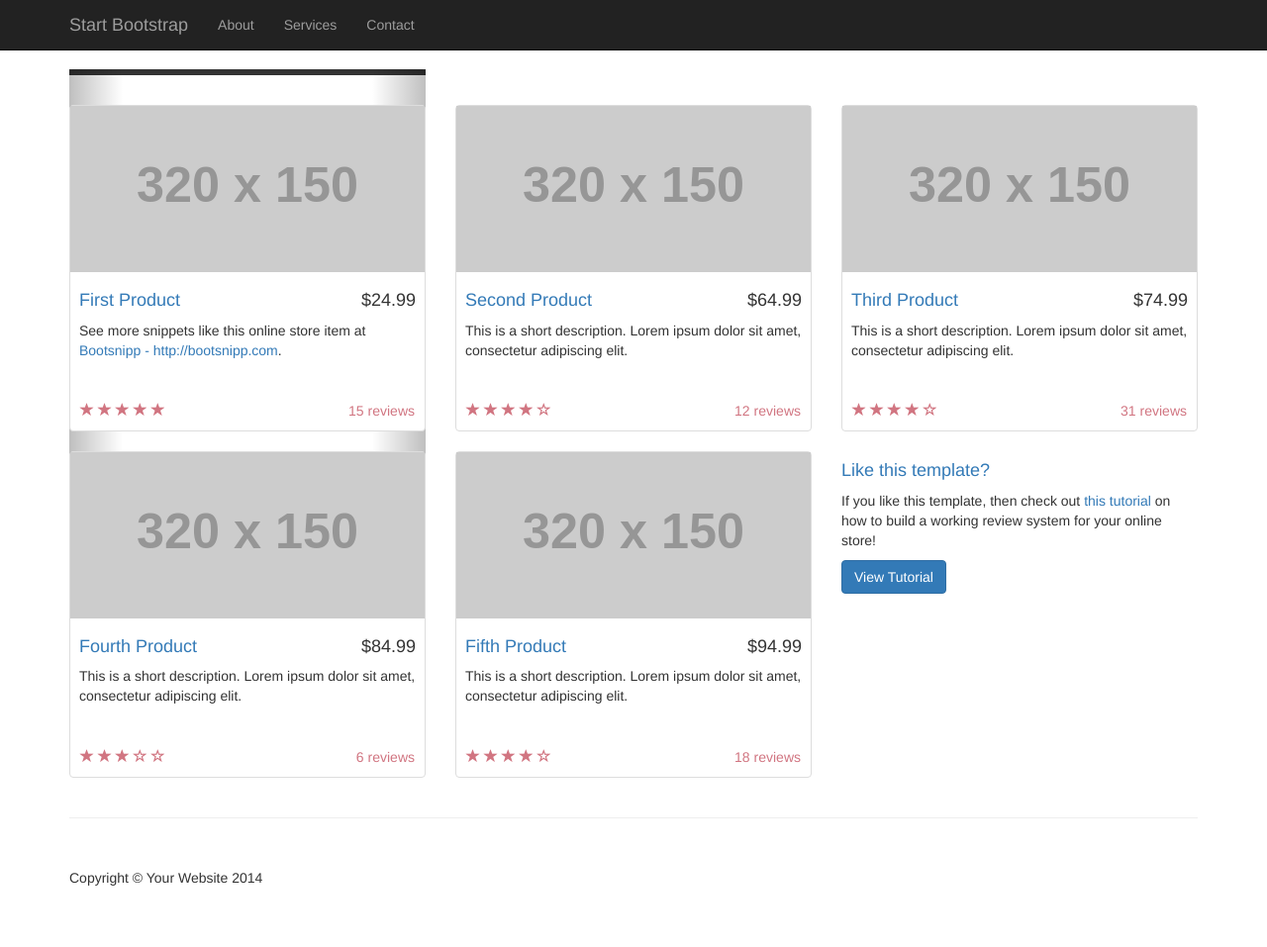
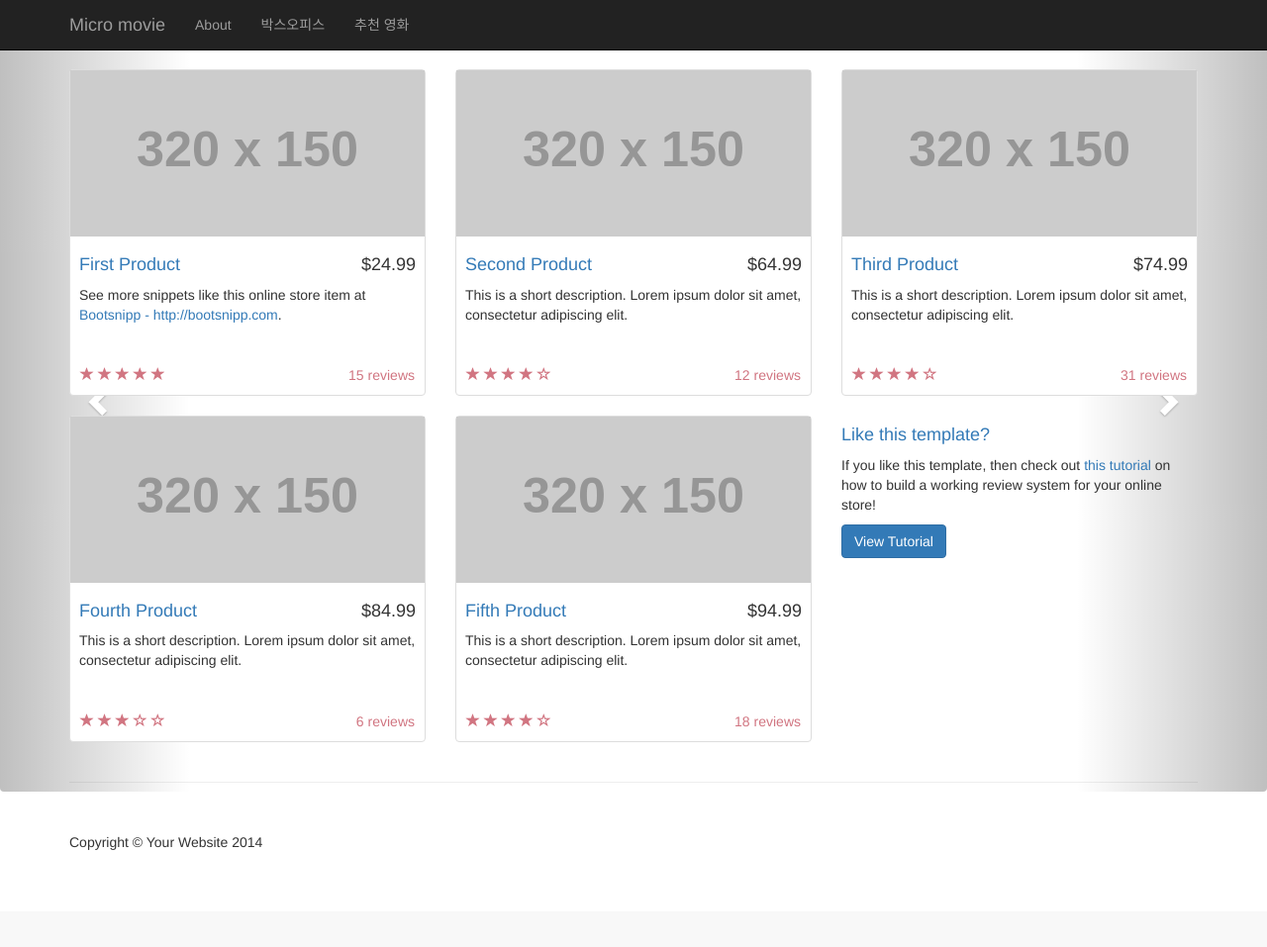
Before and after one commit to microstack/front, a Flask app: template movies/templates/index.html in a window 1280 px wide. Shown: the whole page at 99% size. After the commit the page ends 859 px from the top, so only its background shows below. Run offline with Flask 2, Linux system fonts and the light colour scheme; the template is opened without the code that fills it, so the values that code supplies are empty; grey boxes labelled with a size stand in for pictures from a placeholder-image service; some libraries are stand-ins or nearby versions.

Commit message:
movie main size full

```diff
--- a/movies/static/css/movie.css
+++ b/movies/static/css/movie.css
@@ -5,7 +5,6 @@
  */
 
 body {
-    padding-top: 70px; /* Required padding for .navbar-fixed-top. Remove if using .navbar-static-top. Change if height of navigation changes. */
 }
 
 .slide-image {
@@ -19,7 +18,7 @@ body {
 .carousel-control,
 .item {
     border-radius: 4px;
-    height: 500px;
+    height: 800px;
 }
 
 .caption {
@@ -54,6 +53,10 @@ footer {
     margin: 50px 0;
 }
 
-.corner-4 {
-    border: solid;
+.container-main {
+    position: relative;
 }
+
+._pad-70 {
+    padding-top: 70px;
+}
--- a/movies/templates/index.html
+++ b/movies/templates/index.html
@@ -34,7 +34,7 @@
                     <span class="icon-bar"></span>
                     <span class="icon-bar"></span>
                 </button>
-                <a class="navbar-brand" href="#">Start Bootstrap</a>
+                <a class="navbar-brand" href="#">Micro movie</a>
             </div>
             <!-- Collect the nav links, forms, and other content for toggling -->
             <div class="collapse navbar-collapse" id="bs-example-navbar-collapse-1">
@@ -43,10 +43,10 @@
                         <a href="#">About</a>
                     </li>
                     <li>
-                        <a href="#">Services</a>
+                        <a href="#">박스오피스</a>
                     </li>
                     <li>
-                        <a href="#">Contact</a>
+                        <a href="#">추천 영화</a>
                     </li>
                 </ul>
             </div>
@@ -55,15 +55,7 @@
         <!-- /.container -->
     </nav>
 
-    <!-- Page Content -->
-    <div class="container">
-
-      <div class="row">
-
-        <div class="col-md-12">
-
-            <div class="row carousel-holder">
-              <div class="col-md-4">
+    <div class="container-main">
       <div id="carousel-example-generic" class="carousel slide" data-ride="carousel">
         <ol class="carousel-indicators">
           {% for thumbnail in latest_thumbnails %}
@@ -74,7 +66,7 @@
             {% endif %}
           {% endfor %}
         </ol>
-                  <div class="carousel-inner corner-4">
+        <div class="carousel-inner">
           {% for thumbnail in latest_thumbnails %}
             {% if loop.index0 == 0 %}
               <div class="item active">
@@ -95,7 +87,12 @@
       </div>
     </div>
 
-            </div>
+    <!-- Page Content -->
+    <div class="container _pad-70">
+
+      <div class="row">
+
+        <div class="col-md-12">
 
             <div class="row">
 
```
Lines whose indentation alone changed are shown as unchanged.
